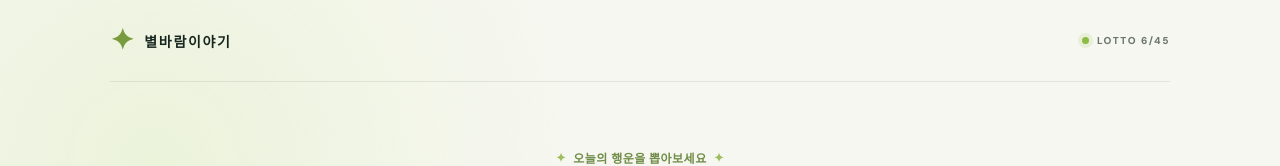
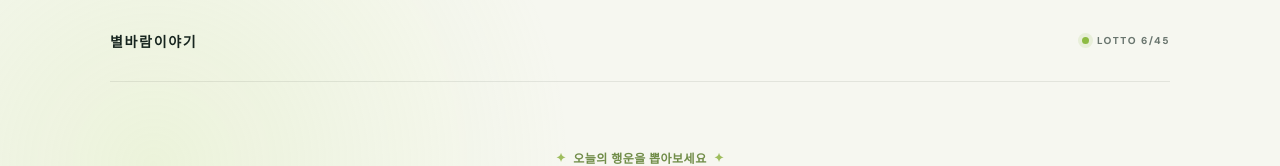
Before and after one commit to agatora/lotto-game, a React (Create React App) app: page / in a window 1280 px wide. Shown: the top 166 px of the page. Built offline with nearby package versions, Linux system fonts and the light colour scheme.

Commit message:
Update App.tsx

```diff
--- a/src/App.tsx
+++ b/src/App.tsx
@@ -53,7 +53,7 @@ function App() {
       <div className="ambient ambient-two" />
       <header className="topbar">
         <a className="brand" href="./" aria-label="별바람이야기 홈">
-          <span className="brand-mark" aria-hidden="true">✦</span>
+
           <span>별바람이야기</span>
         </a>
         <span className="top-tag"><span className="live-dot" /> LOTTO 6/45</span>
```
